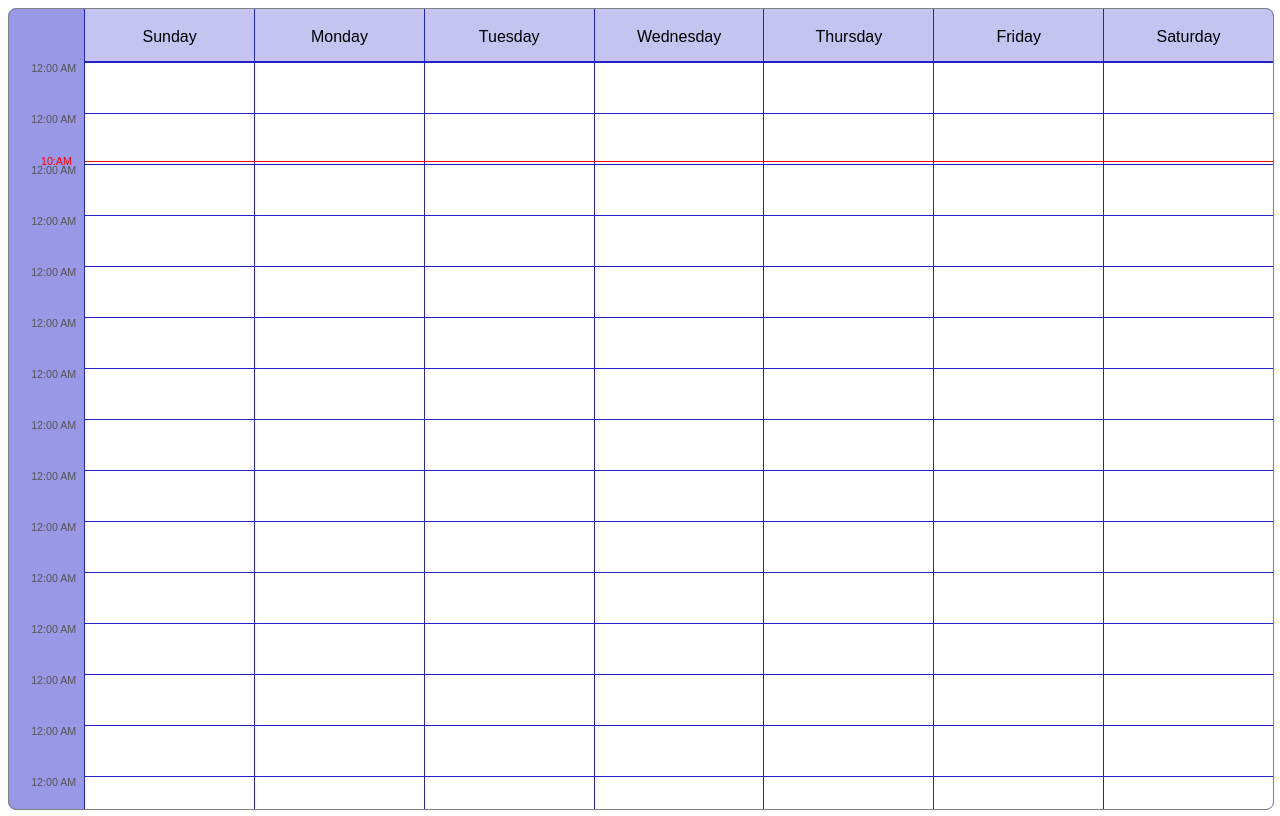
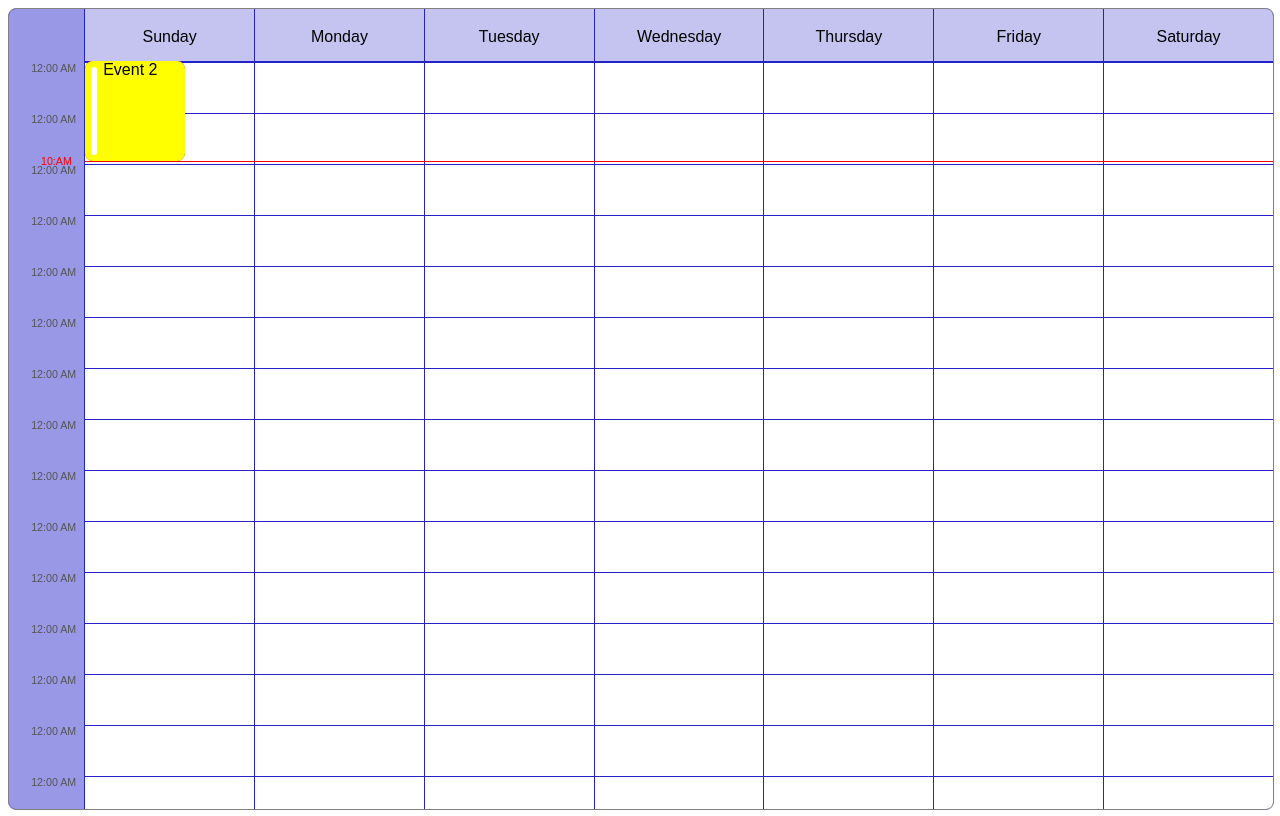
Before and after one commit to malviys/skeduler, a React (Create React App) app: page / in a window 1280 px wide. Built offline with nearby package versions, Linux system fonts and the light colour scheme.

Commit message:
chore: Add dummy events

```diff
--- a/src/index.tsx
+++ b/src/index.tsx
@@ -13,11 +13,32 @@ root.render(
 );
 
 function App() {
-    const { init } = useScheduler("scheduler");
+    const { init, setEvents } = useScheduler("scheduler");
 
     React.useLayoutEffect(() => {
         init();
     }, [init]);
+
+    React.useEffect(() => {
+        setEvents([
+            {
+                id: 1,
+                title: "Event 1",
+                start: new Date(new Date().setHours(11)),
+                end: new Date(new Date().setHours(12)),
+                group: [],
+                color: "red",
+            },
+            {
+                id: 2,
+                title: "Event 2",
+                start: new Date(new Date().setHours(11)),
+                end: new Date(new Date().setHours(12)),
+                group: [],
+                color: "yellow",
+            },
+        ]);
+    }, [setEvents]);
 
     const style: React.CSSProperties = {
         height: "100vh",
```
